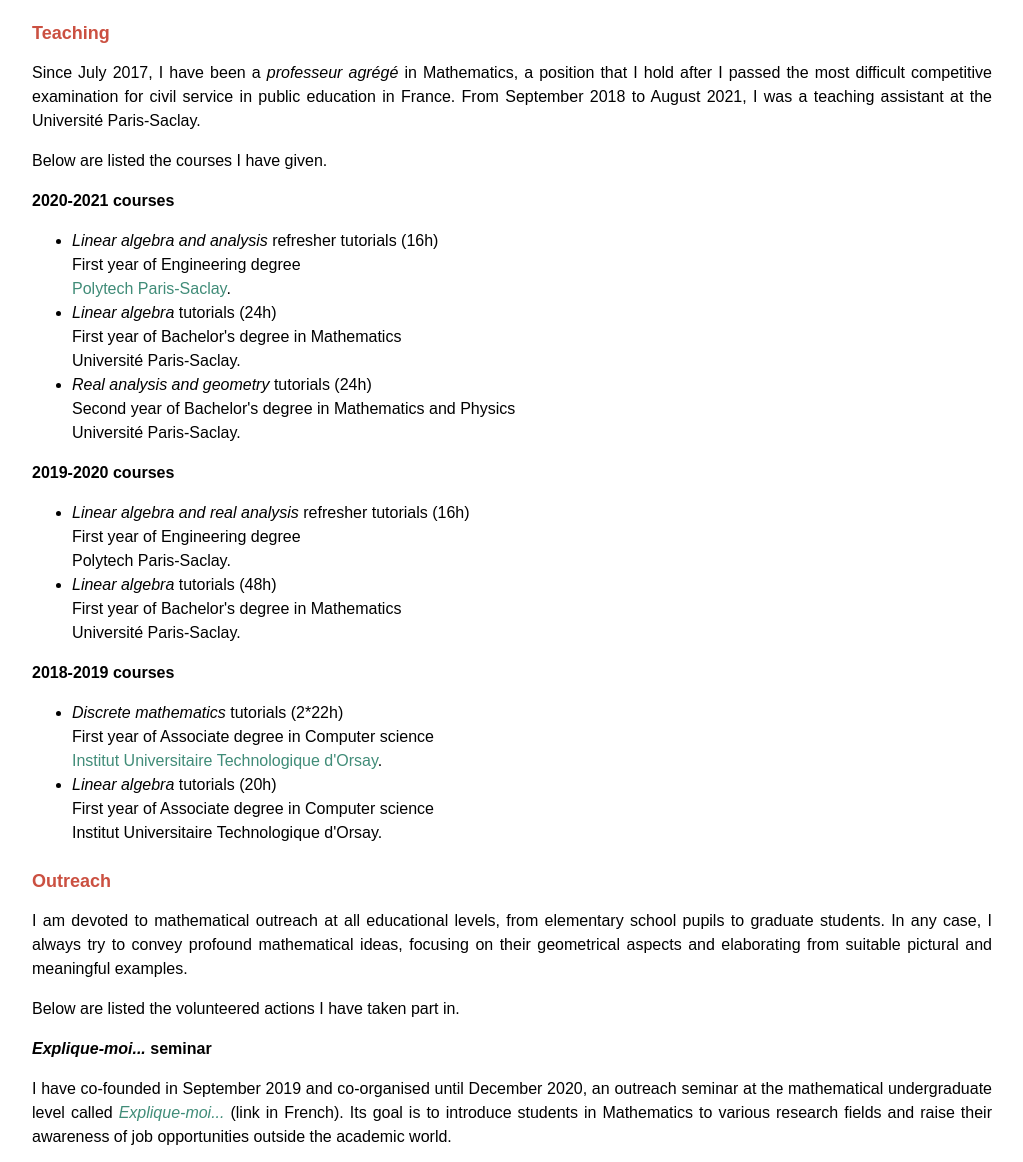
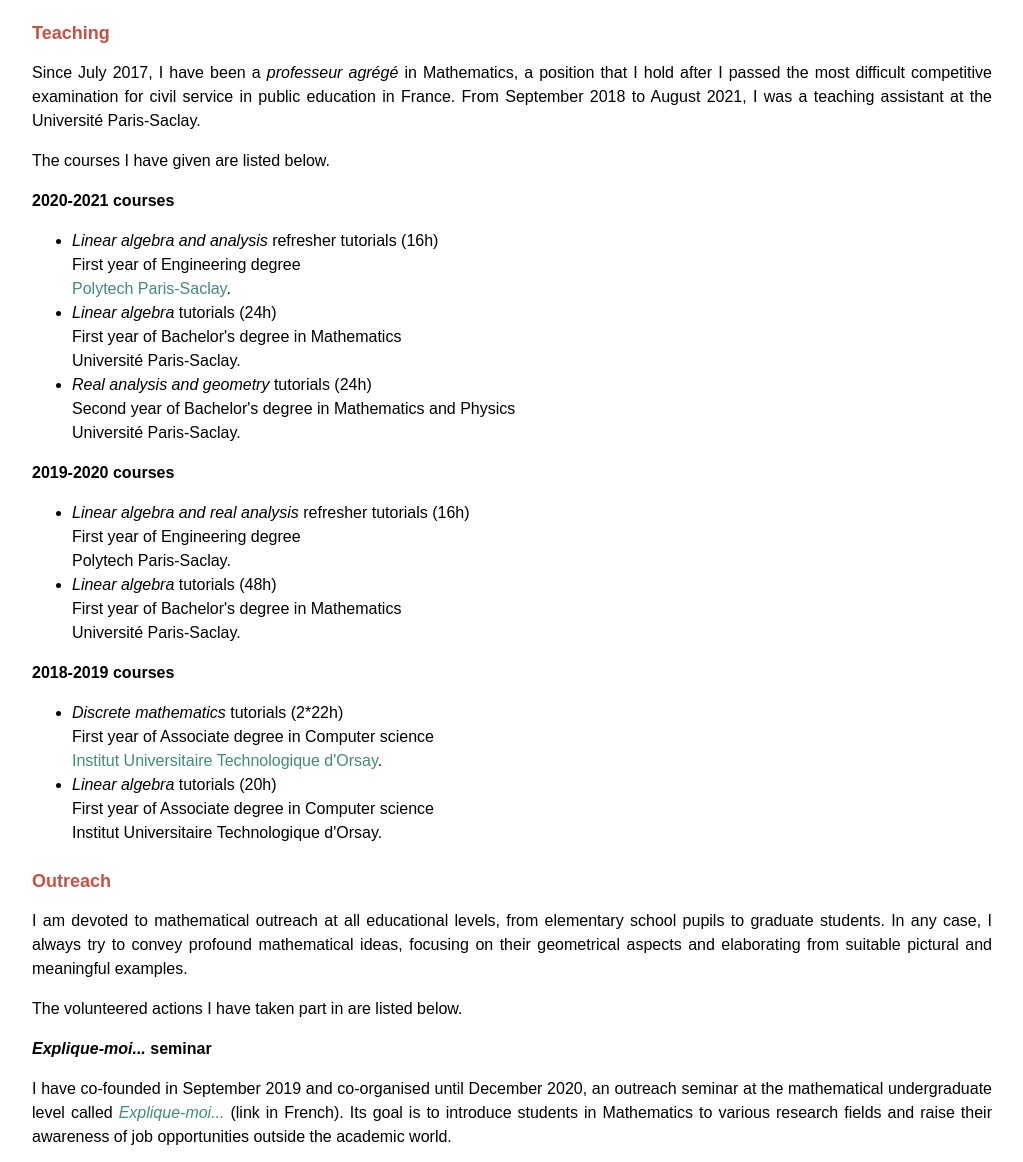
Before and after one commit to Cyril-Falcon/Cyril-Falcon.github.io, a plain HTML site: page teaching_outreach.html in a window 1280 px wide. Shown: the part 112-1274 px from the top of the page, without its empty margins (128-1151 px from the left). Drawn offline with Linux system fonts and the light colour scheme.

Commit message:
Improved wording and added missing punctuation

```diff
--- a/teaching_outreach.html
+++ b/teaching_outreach.html
@@ -27,7 +27,7 @@
 
 			<p>Since July 2017, I have been a <i>professeur agrégé</i> in Mathematics, a position that I hold after I passed the most difficult competitive examination for civil service in public education in France. From September 2018 to August 2021, I was a teaching assistant at the Université Paris-Saclay.</p>
 
-			<p>Below are listed the courses I have given.</p>
+			<p>The courses I have given are listed below.</p>
 
 			<p><b>2020-2021 courses</b>
 
@@ -85,7 +85,7 @@
 
 			<p>I am devoted to mathematical outreach at all educational levels, from elementary school pupils to graduate students. In any case, I always try to convey profound mathematical ideas, focusing on their geometrical aspects and elaborating from suitable pictural and meaningful examples.</p>
 
-			<p>Below are listed the volunteered actions I have taken part in.</p>
+			<p>The volunteered actions I have taken part in are listed below.</p>
 
 			<p><b><i>Explique-moi...</i> seminar</b></p>
 
```
Also changed, not shown: 1 other file.
